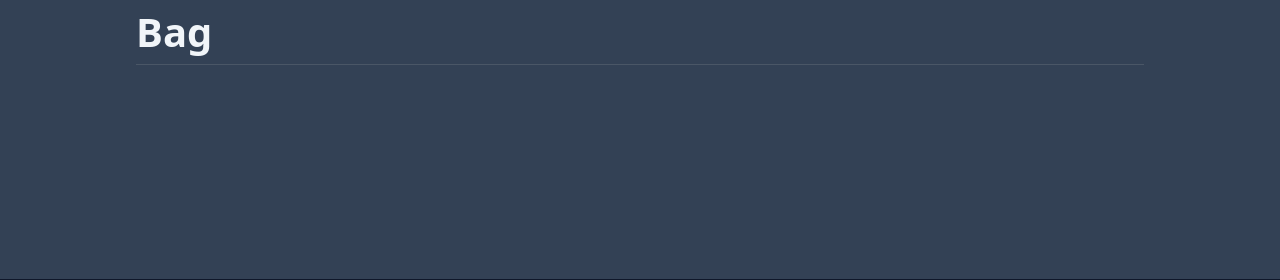
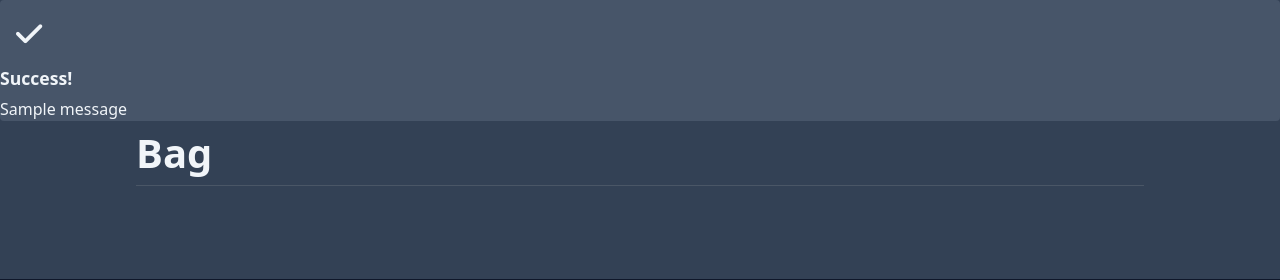
Before and after one commit to Genty83/My-Fitness, a Django app: template bag/templates/bag/bag.html in a window 1280 px wide. Shown: the part 84-364 px from the top of the page. Run offline with Django 3.2, Linux system fonts and the light colour scheme; the template is opened without the code that fills it, so the values that code supplies are empty; tables that the repository leaves empty hold one stand-in row (values such as "Sample post"); one stand-in notice (Sample message) is shown.

Commit message:
Updated templates

```diff
--- a/templates/base.html
+++ b/templates/base.html
@@ -42,6 +42,27 @@
 
     <!-- Main -->
     <main>
+
+      <!-- Messages -->
+      <!-- Toasts / messages -->
+      {% if messages %}
+        <div class="message-container">
+          {% for message in messages %}
+              {% with message.level as level %}
+                  {% if level == 40 %}
+                      {% include 'includes/toasts/danger.html' %}
+                  {% elif level == 30 %}
+                      {% include 'includes/toasts/warning.html' %}
+                  {% elif level == 25 %}
+                      {% include 'includes/toasts/success.html' %}
+                  {% else %}
+                      {% include 'includes/toasts/info.html' %}
+                  {% endif %}
+              {% endwith %}
+          {% endfor %}
+        </div>
+      {% endif %}
+
       {% block content %}
 
       {% endblock %}
--- a/templates/includes/header.html
+++ b/templates/includes/header.html
@@ -12,10 +12,10 @@
 
         <!-- Search bar -->
         <div class="content hide-breakpoint-0 show-breakpoint-xl">
-          <form action="">
+          <form action="{% url 'all_products' %}">
             <input
               class="bd-width-0 bg-slate-600 pad-inline-2 bd-radius-2 shadow-focus-1 sh-sky-400 transition-medium"
-              type="text" name="search" id="search" placeholder="Search..."
+              type="text" name="q" id="q" placeholder="Search..."
               >
           </form>
         </div>
--- a/templates/includes/toasts/success.html
+++ b/templates/includes/toasts/success.html
@@ -0,0 +1,13 @@
+<div class="toast-container bg-slate-600 bd-radius-2">
+  <div class="flex-row pad-4">
+    <div class="toast-circle bg-red-4">
+      <i class="fas fa-check ft-size-3xl"></i>
+    </div>
+  </div>
+  <div class="flex-col">
+    <h6>Success!</h6>
+    <p class="ft-l">
+      {{ message }}
+    </p>
+  </div>
+</div>
```
Also changed, not shown: products/templates/products/add_product.html (+15 -0 lines).
